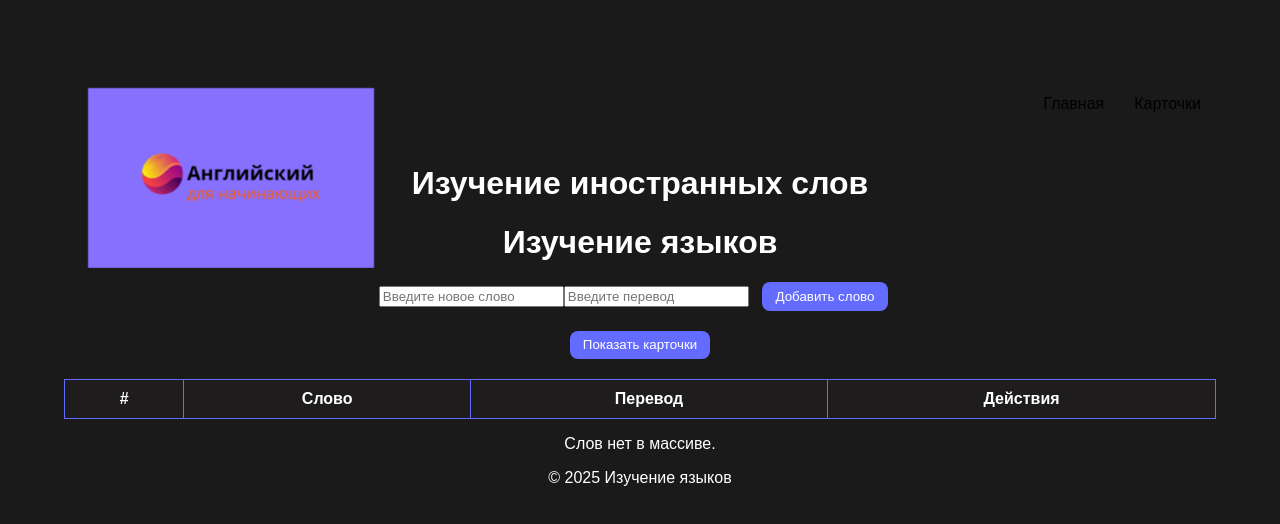
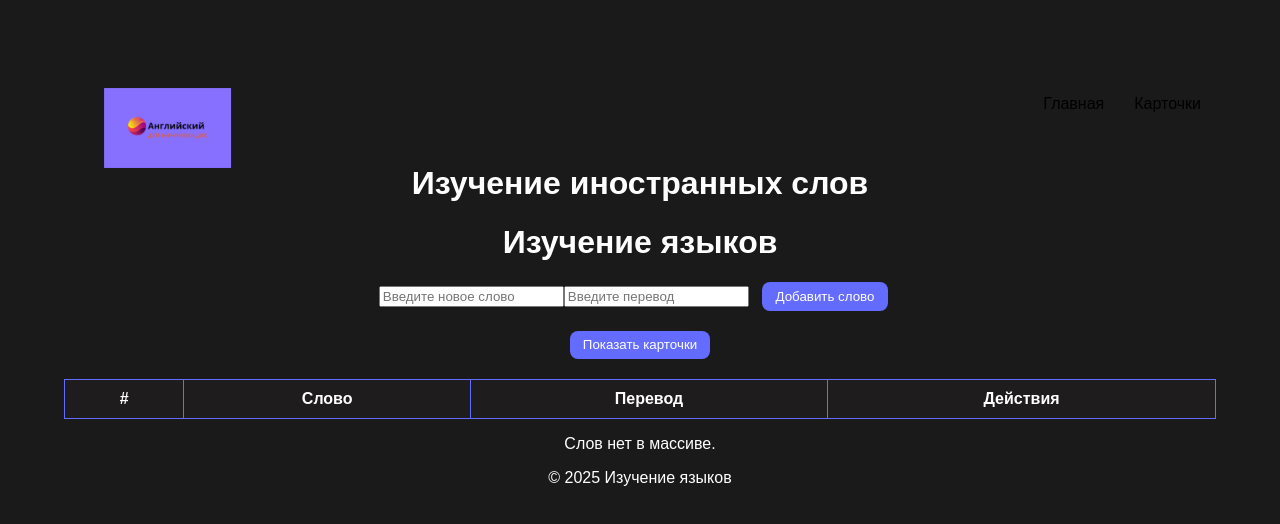
Before and after one commit to elenaluk284/week22ForeignLanguageFlashcards, a React (Vite) app: page / in a window 1280 px wide. Shown: the top 524 px of the page. Built offline with nearby package versions, Linux system fonts and the light colour scheme.

Commit message:
fix code

```diff
--- a/src/App.css
+++ b/src/App.css
@@ -13,8 +13,10 @@
 }
 
 .logo img {
-  height: 180px;
+  max-width: 80%;
+  height: auto;
   width: auto;
+  max-height: 100px;
 }
 
 .logo:hover {
```
